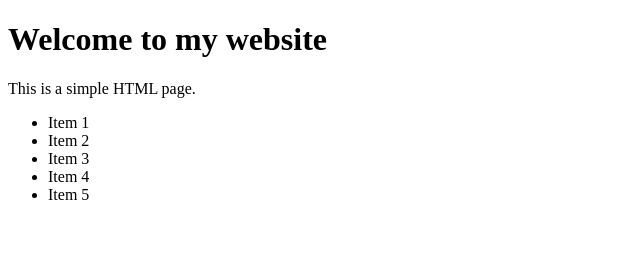
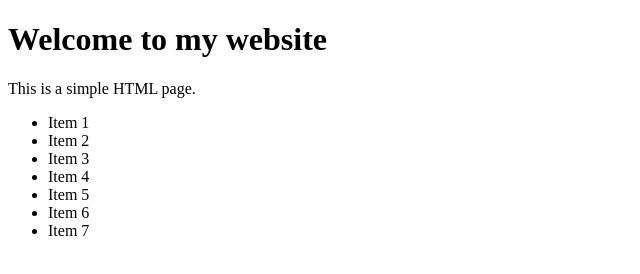
Before and after one commit to vinaykotturi/store, a plain HTML site: page index.html in a window 1280 px wide. Shown: the whole page, without its empty margins (0-640 px from the left). Drawn offline with Linux system fonts and the light colour scheme.

Commit message:
added some text

```diff
--- a/index.html
+++ b/index.html
@@ -13,6 +13,8 @@
     <li>Item 3</li>
     <li>Item 4</li>
     <li>Item 5</li>
+    <li>Item 6</li>
+    <li>Item 7</li>
   </ul>
 
   </body>
```
